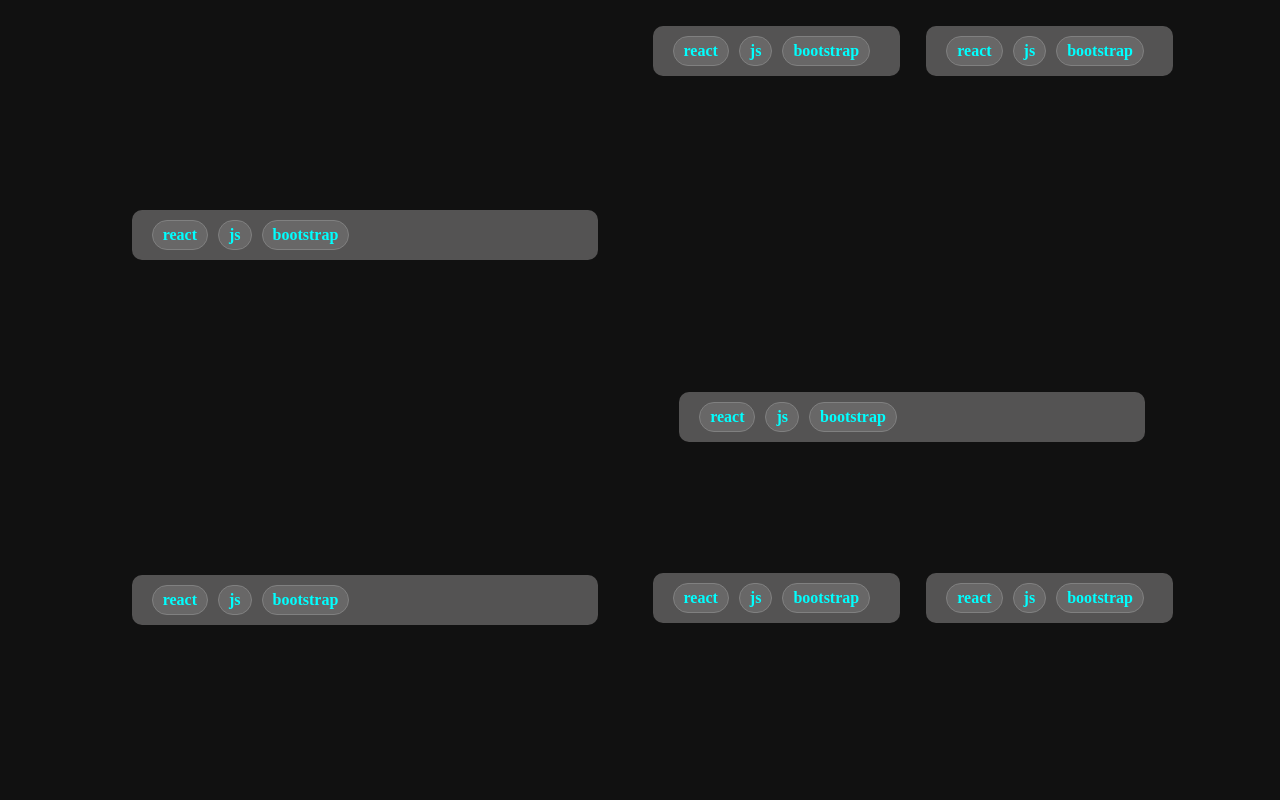
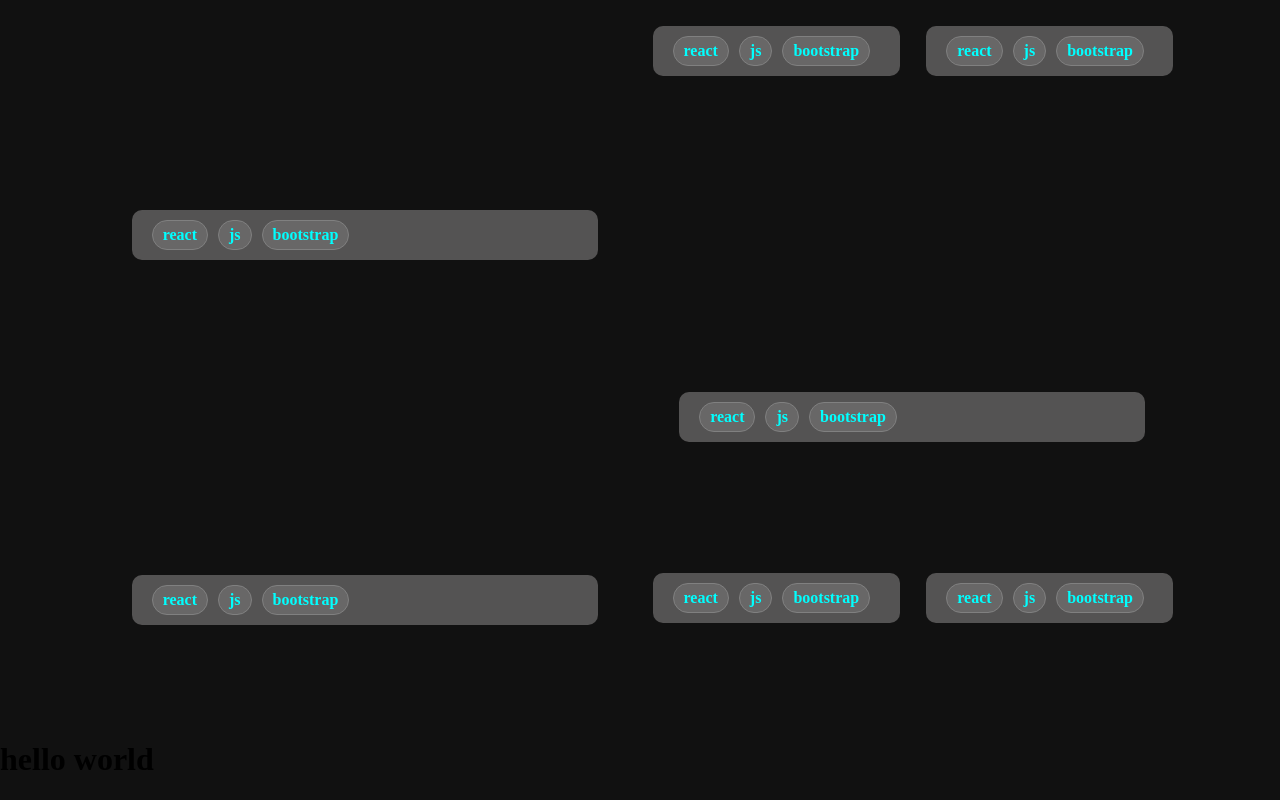
Before and after one commit to javoxircoding/myportfolio, a React (Vite) app: page / in a window 1280 px wide. Shown: the part 3479-4279 px from the top of the page. Before the commit the page ends 4199 px from the top, so only its background shows below. Built offline with nearby package versions, Linux system fonts and the light colour scheme.

Commit message:
yangilash

```diff
--- a/src/App.jsx
+++ b/src/App.jsx
@@ -3,6 +3,7 @@ import Home from "./components/Home";
 import About  from "./components/About";
 import Skills from "./components/Skills";
 import Projects from "./components/Projects"
+import Experience from "./components/Experience"
 
 function App() {
   return (
@@ -12,6 +13,7 @@ function App() {
       <About/>
       <Skills/>
       <Projects/>
+      <Experience/>
     </div>
   );
 }
--- a/src/components/Experience.jsx
+++ b/src/components/Experience.jsx
@@ -0,0 +1,9 @@
+import styles from "./Experience.modules.css";
+
+const Experience = () =>{
+    return(
+        <h1 className={styles.h1}>hello world</h1>
+    )
+}
+
+export default Experience;
--- /dev/null
+++ b/src/components/Experience.modules.css
@@ -0,0 +1,4 @@
+.h1{
+    color: red;
+    font-size: 50px;
+}
```
